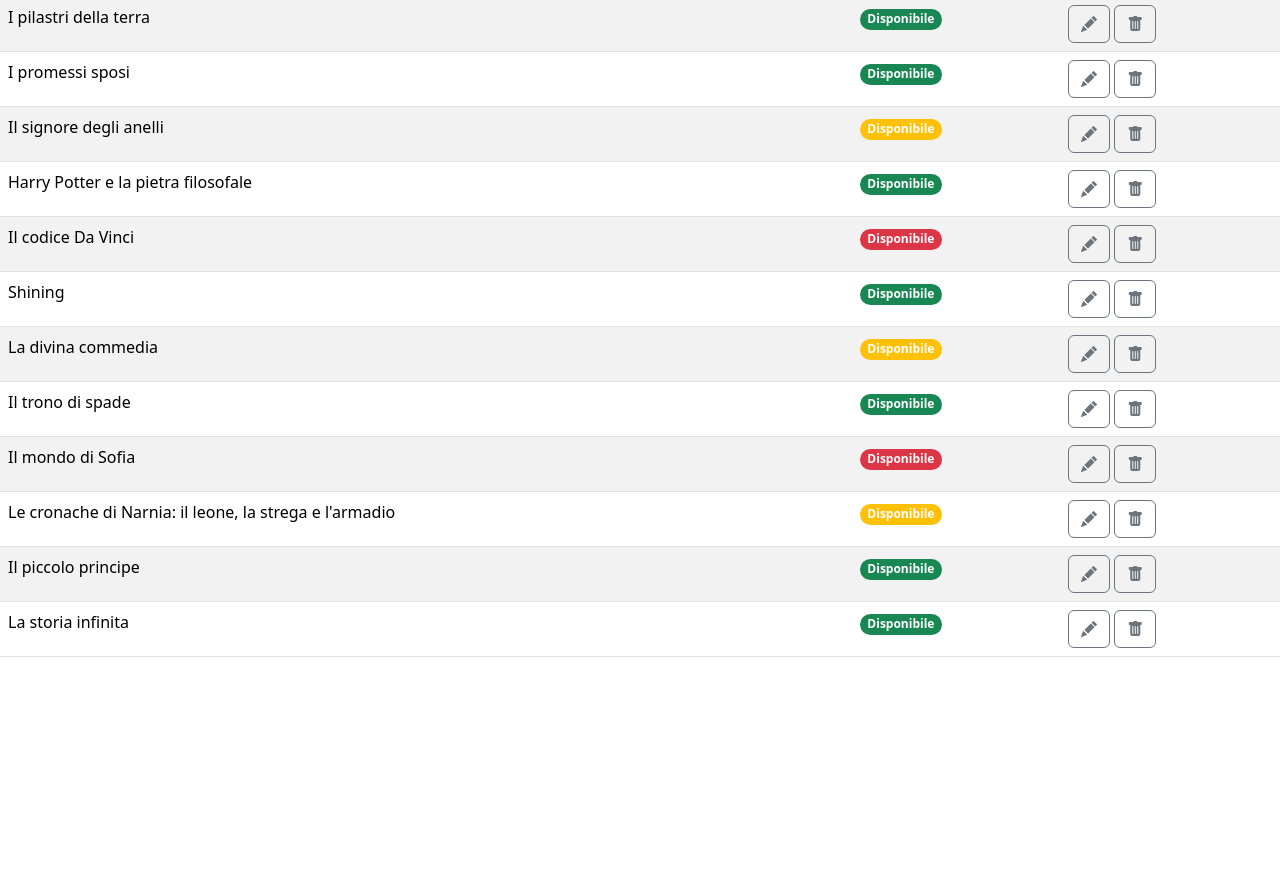
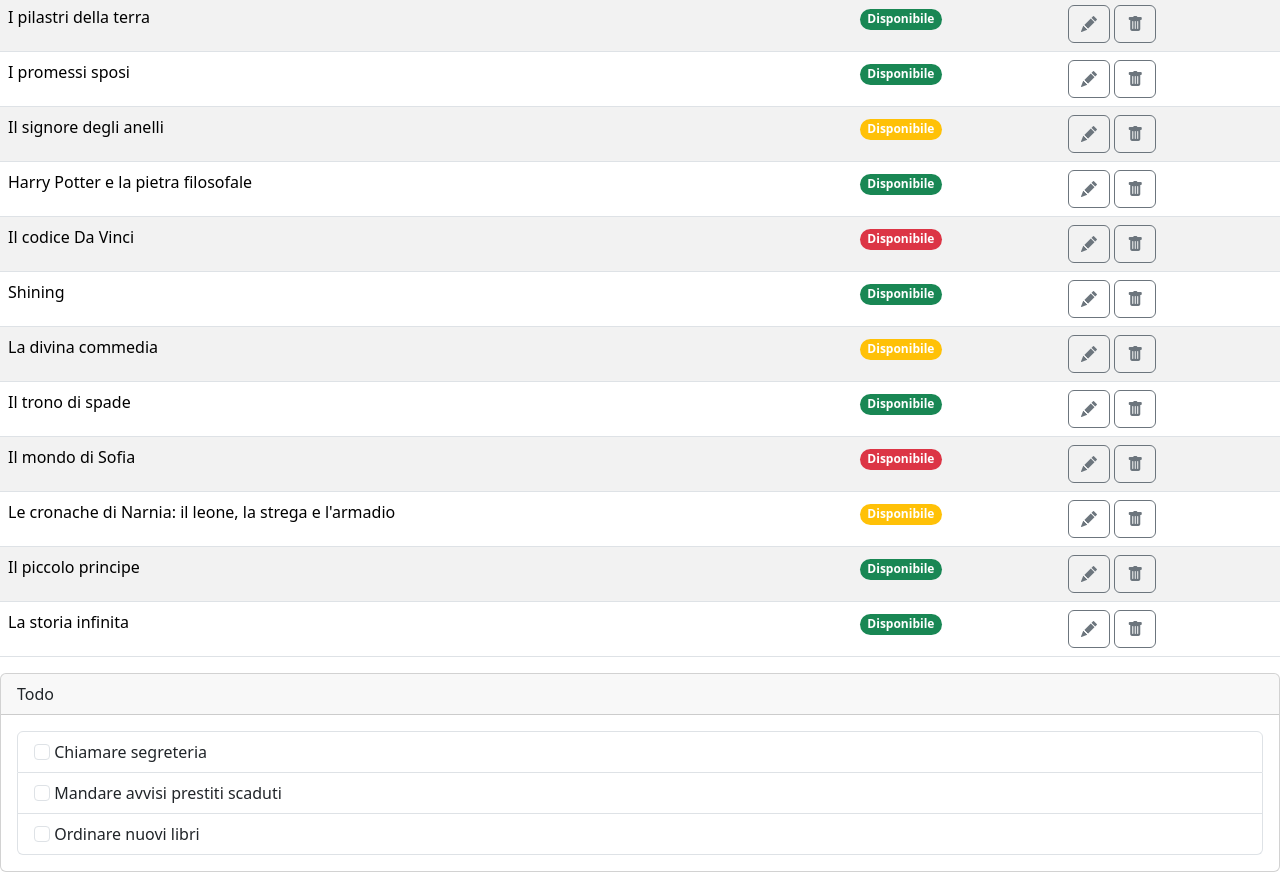
Before and after one commit to BrayanRodrigoGenovese/html-css-bootstrap-dashboard, a plain HTML site: page index.html in a window 1280 px wide. Shown: the part 90-962 px from the top of the page. Before the commit the page ends 800 px from the top, so only its background shows below. Drawn offline with nearby package versions, Linux system fonts and the light colour scheme.

Commit message:
Todo list

```diff
--- a/index.html
+++ b/index.html
@@ -180,7 +180,25 @@
         </table>
 
         <div>
-            <div>
+            <div class="card">
+                <div class="card-header">Todo</div>
+                <div class="card-body">
+                    <ul class="list-group">
+                        <li class="list-group-item">
+                            <input class="form-check-input" type="checkbox" id="checkDefault">
+                            Chiamare segreteria
+                        </li>
+                        <li class="list-group-item">
+                            <input class="form-check-input" type="checkbox">
+                            Mandare avvisi prestiti scaduti
+                        </li>
+                        <li class="list-group-item">
+                            <input class="form-check-input" type="checkbox">
+                            Ordinare nuovi libri
+                        </li>
+                    </ul>
+
+                </div>
             </div>
             <div>
             </div>
```
